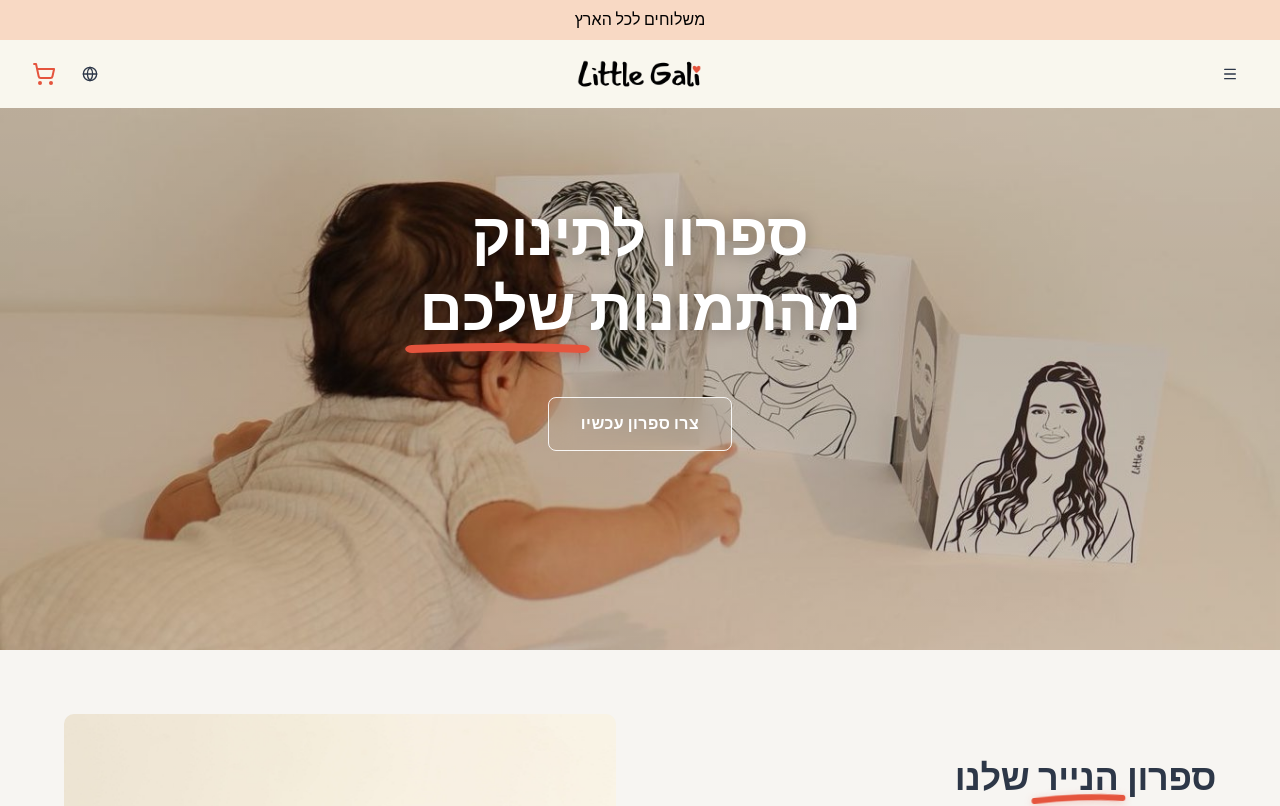
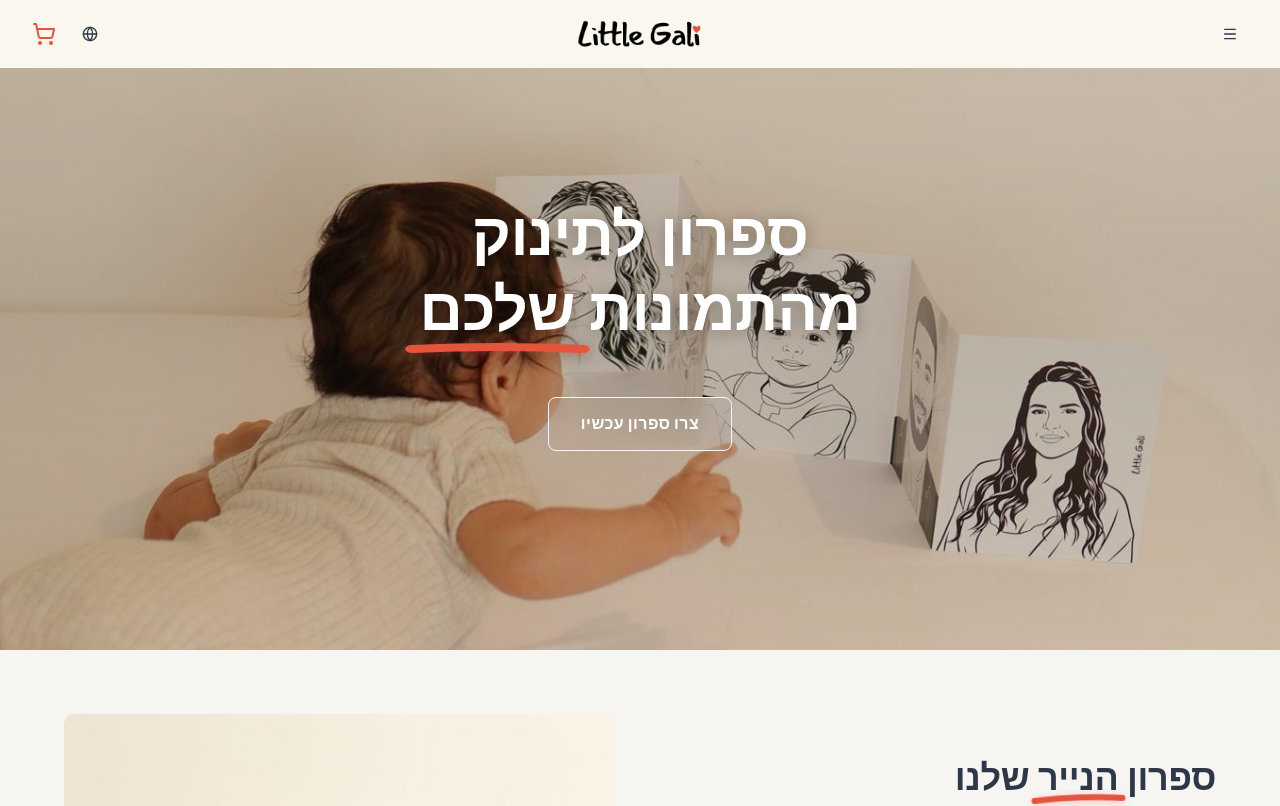
Before and after one commit to yawel-wel/little-gali, a Next.js app: page / in a window 1280 px wide. Shown: the top 806 px of the page. Built offline with nearby package versions, Linux system fonts and the light colour scheme.

Commit message:
removing banner

```diff
--- a/src/components/header.tsx
+++ b/src/components/header.tsx
@@ -9,7 +9,6 @@ import { Sheet, SheetContent, SheetTrigger } from "@/components/ui/sheet";
 import { Menu } from "lucide-react";
 import { CartDrawer } from "@/components/cart-drawer";
 import { LanguageSwitcher } from "@/components/language-switcher";
-import { TopBanner } from "@/components/top-banner";
 import { useLanguage } from "@/lib/LanguageContext";
 
 const easeOwlet = [0.16, 1, 0.3, 1];
@@ -76,12 +75,11 @@ export function Header() {
 
   return (
     <>
-      <TopBanner />
       <motion.header
         className="fixed left-0 right-0 z-50 transition-[top] duration-300 ease-in-out"
         style={{
           backgroundColor: "#F9F7EE",
-          top: "var(--banner-height, 40px)",
+          top: 0,
           marginTop: 0
         }}
         initial={prefersReducedMotion ? false : { y: -100 }}
```
